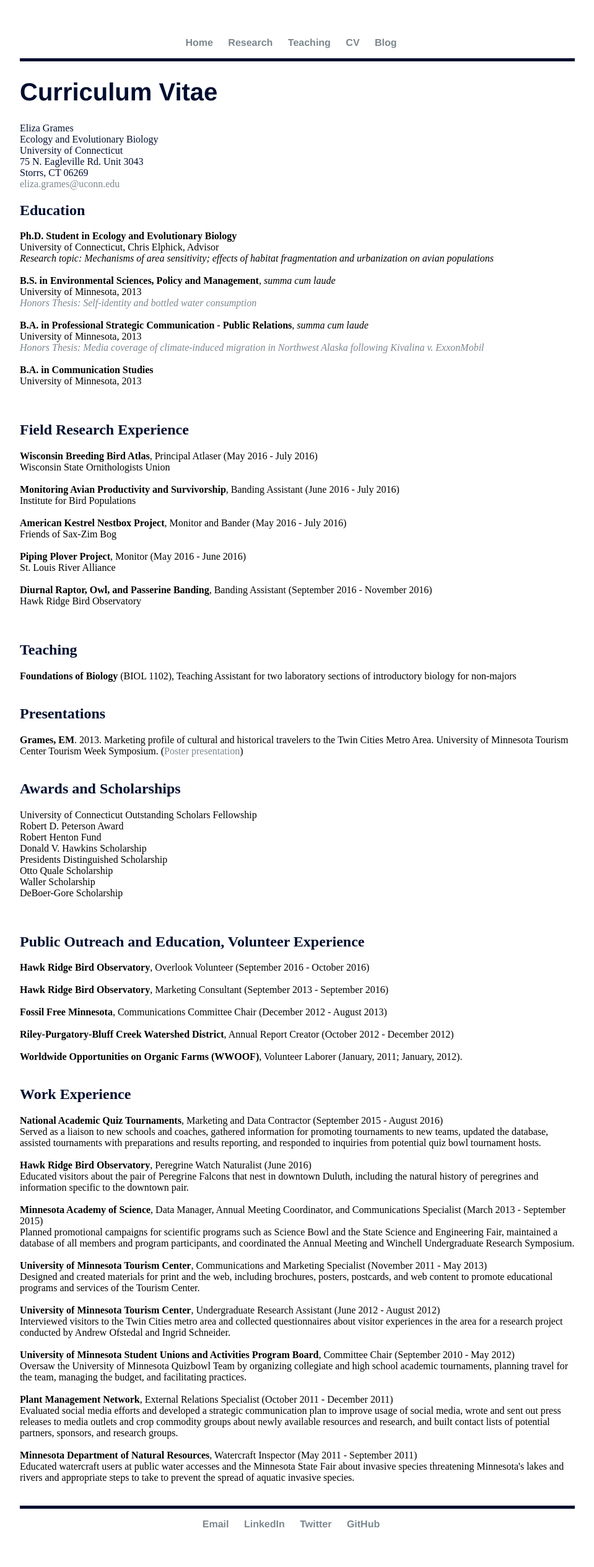
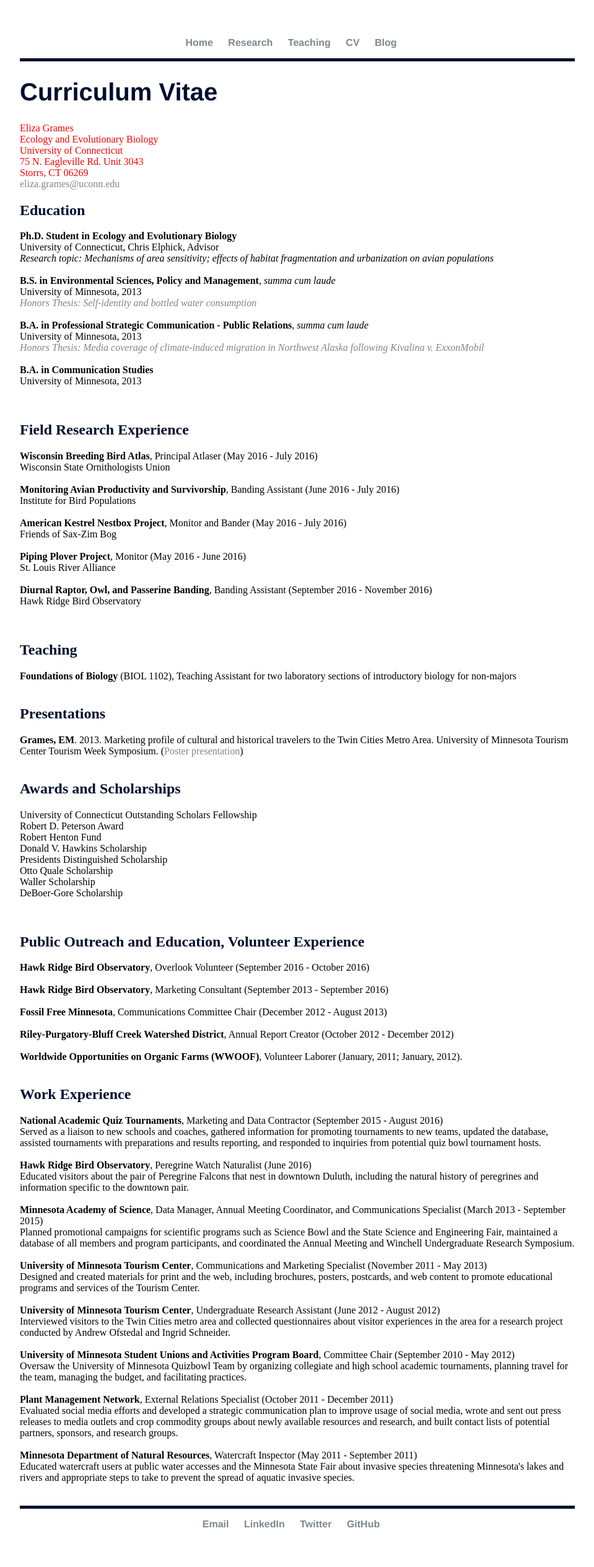
Before and after one commit to elizagrames/elizagrames.github.io, a Jekyll site: the page built from cv/index.html, in a window 1280 px wide. Shown: the whole page at 62% size, without its empty margins (160-1119 px from the left). Built offline with Jekyll 4.4.1, drawn with Linux system fonts in a browser that asks for light colours.

Commit message:
Update index.html

```diff
--- a/cv/index.html
+++ b/cv/index.html
@@ -5,7 +5,7 @@
 <div class="blurb">
 	<h1>Curriculum Vitae</h2>
 
-<font color="#000E2F">Eliza Grames<br>
+<font color="red">Eliza Grames<br>
 Ecology and Evolutionary Biology<br>
 University of Connecticut<br>
 75 N. Eagleville Rd. Unit 3043<br>
```
